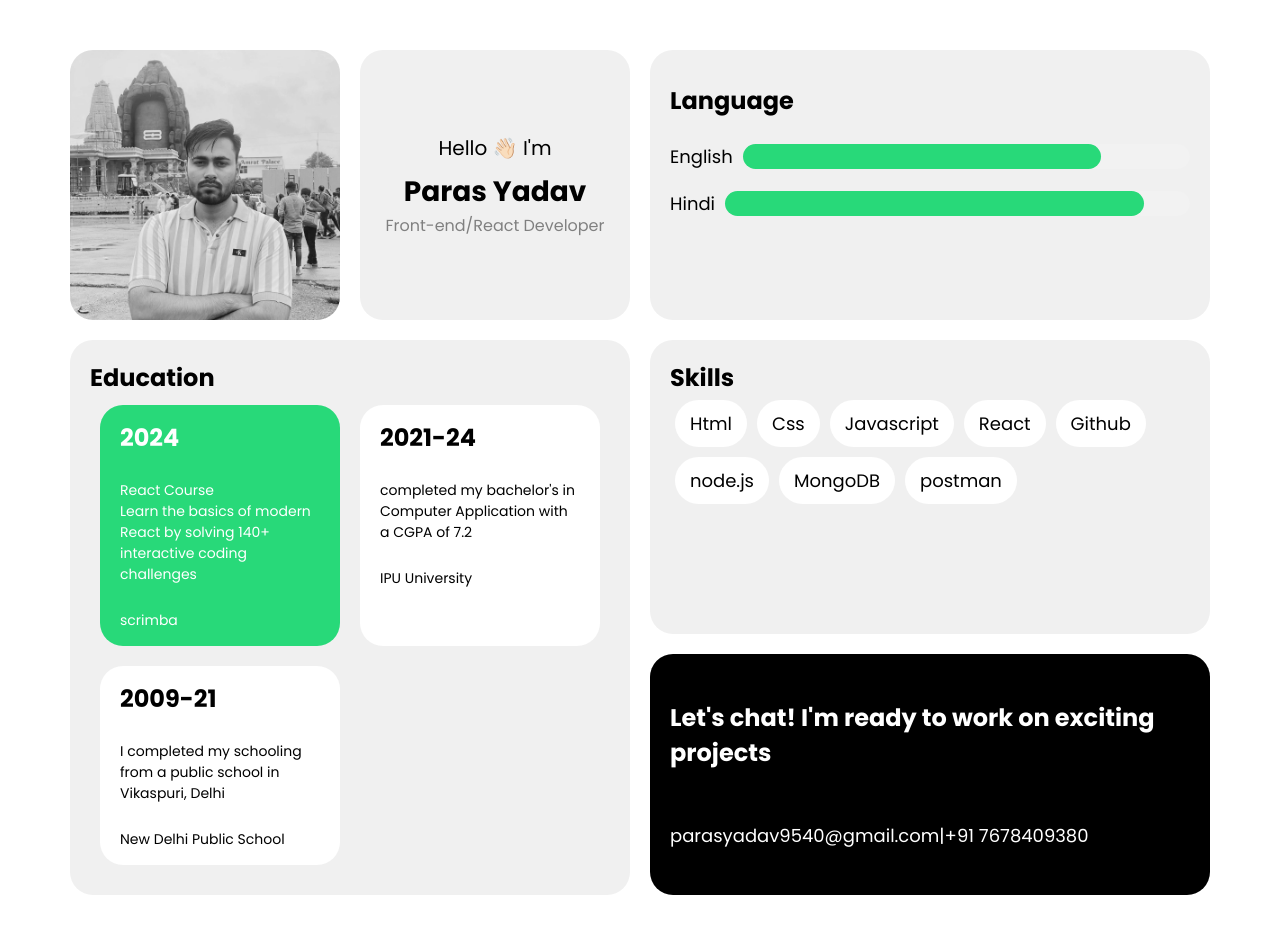
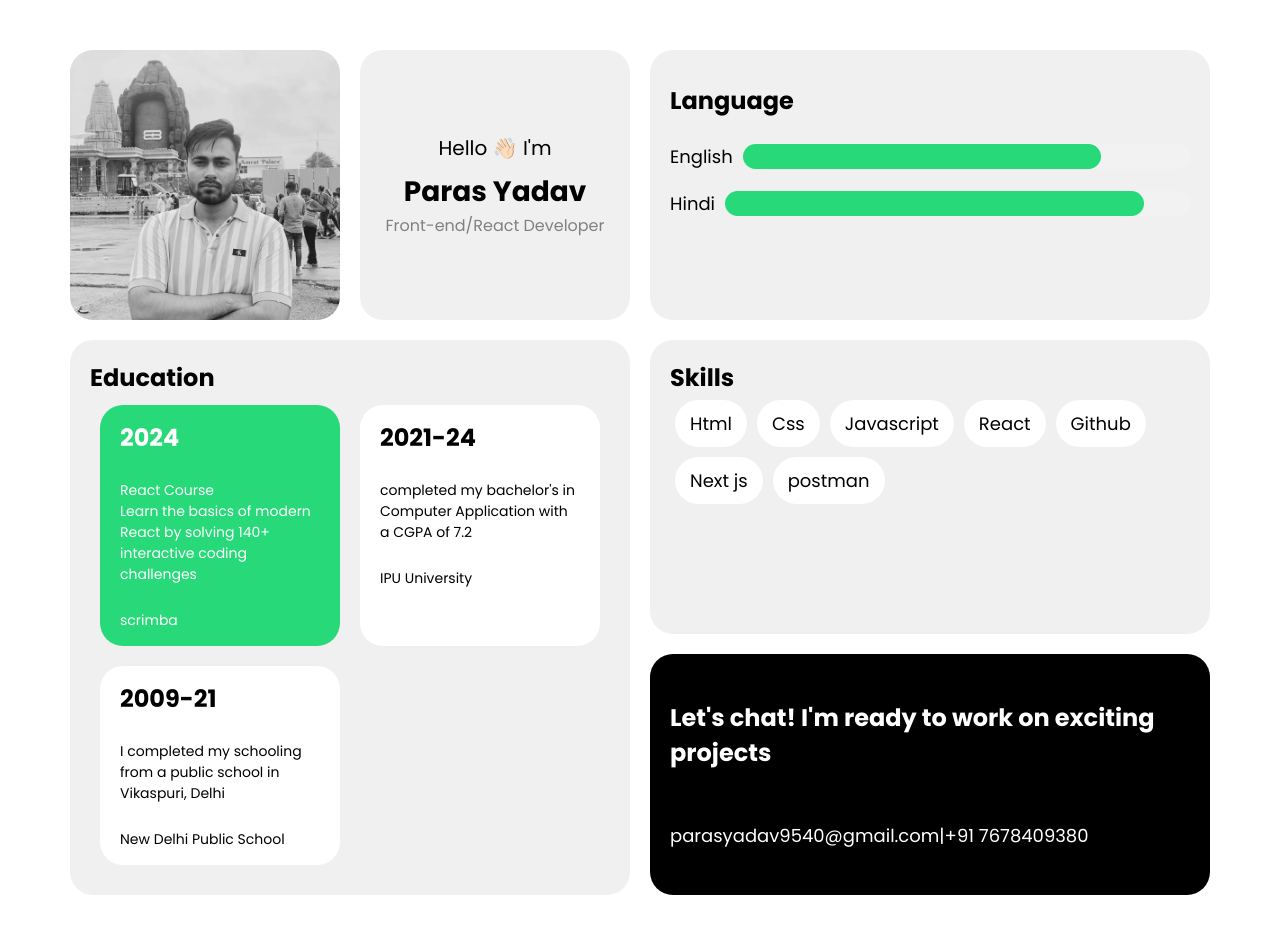
Before and after one commit to DevBroParas/Portfolio-website, a React (Vite) app: page / in a window 1280 px wide. Shown: the top 934 px of the page. Built offline with nearby package versions, Linux system fonts and the light colour scheme.

Commit message:
Update App.jsx

```diff
--- a/src/App.jsx
+++ b/src/App.jsx
@@ -97,8 +97,7 @@ export default function App() {
           <p>Javascript</p>
           <p>React</p>
           <p>Github</p>
-          <p>node.js</p>
-          <p>MongoDB</p>
+          <p>Next js</p>
           <p>postman</p>
         </div>
       </div>
```
